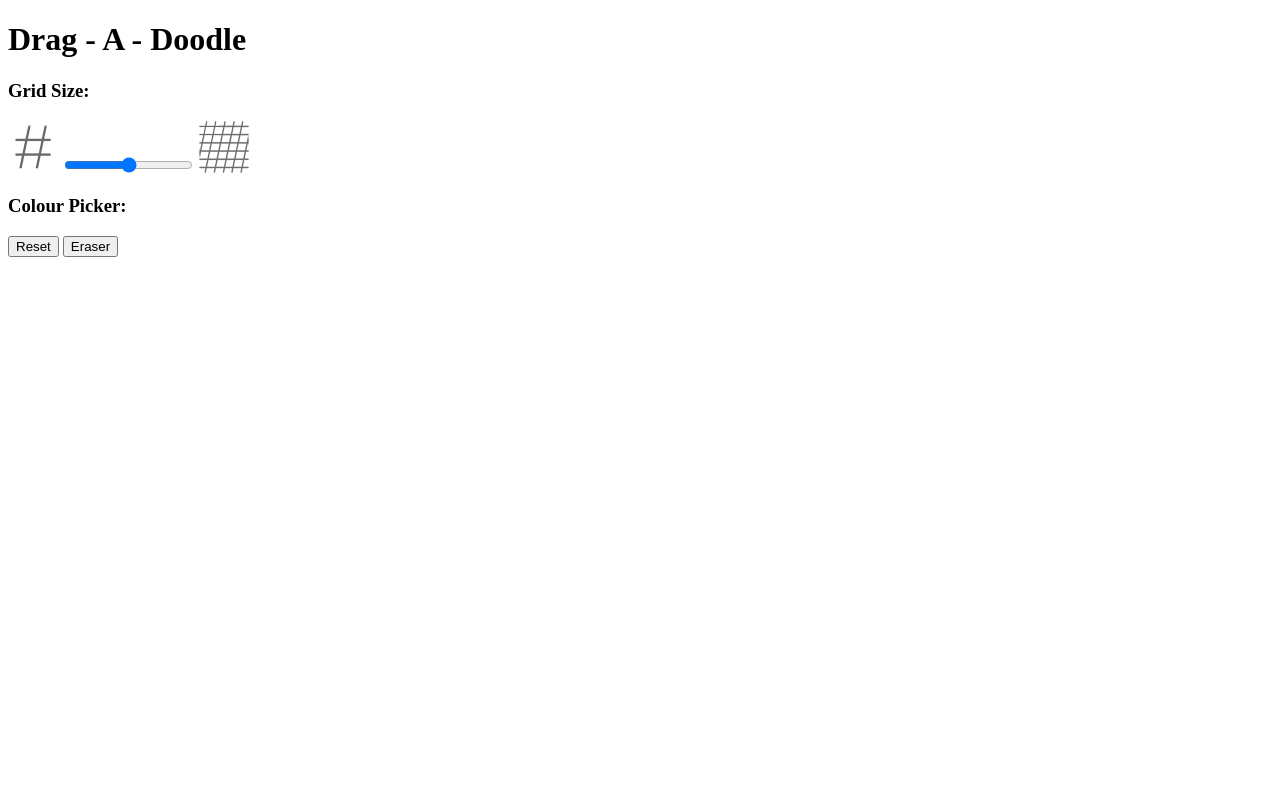
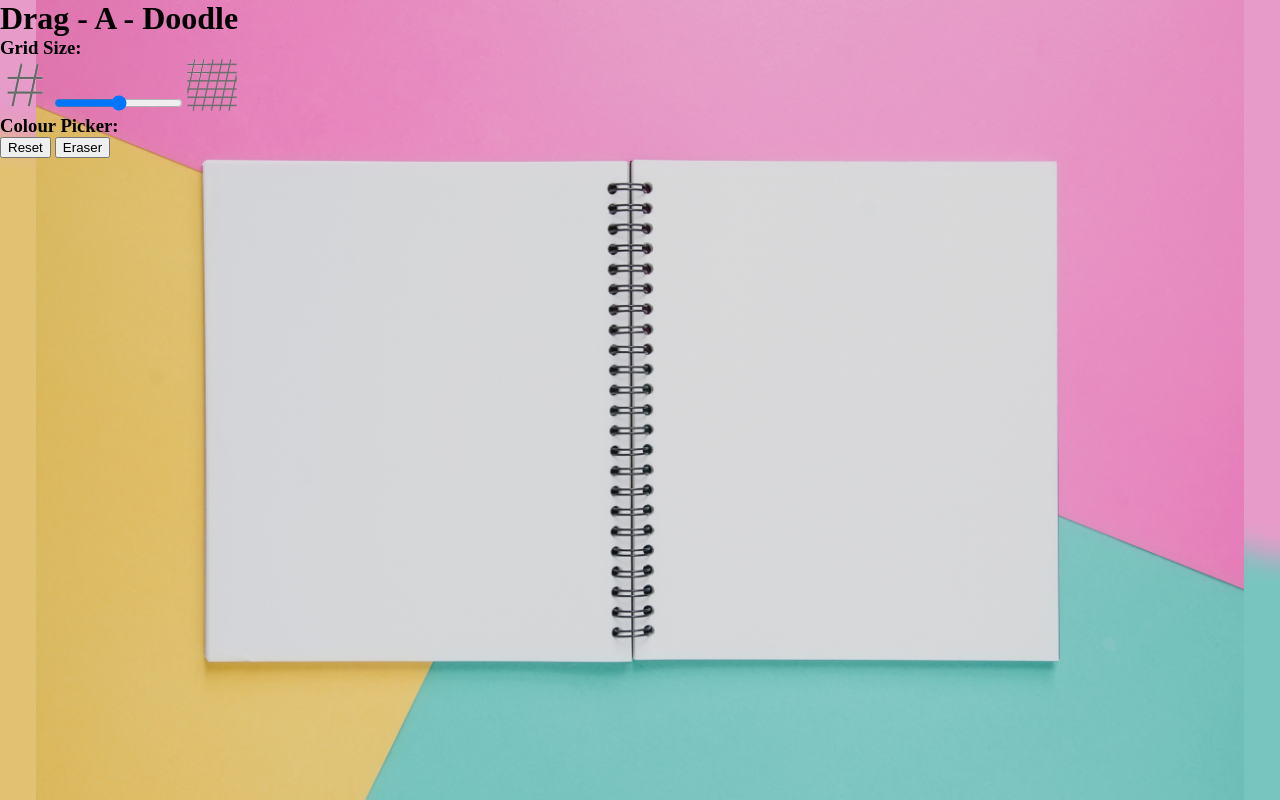
Before and after one commit to CapeTownKimmy/Drag-A-Doodle, a plain HTML site: page index.html in a window 1280 px wide. Drawn offline with Linux system fonts and the light colour scheme.

Commit message:
Insert and position main picture elements

```diff
--- a/index.html
+++ b/index.html
@@ -8,6 +8,7 @@
     <link rel="stylesheet" href="./styles.css">
 </head>
 <body>
+    <img id="backgroundBlur" src="./images/backgroundBlur.jpg" alt="Blurred background image of colours">
     <div id="mainContainer"> <!-- Background Image Container -->
 
         <h1>Drag - A - Doodle</h1>
@@ -37,6 +38,7 @@
         </div>
 
     </div>
+
     <script src="./script.js"></script>
 </body>
 </html>
--- a/styles.css
+++ b/styles.css
@@ -0,0 +1,33 @@
+
+
+/* Global Styling */
+* {
+    margin: 0;
+}
+
+/* ------------ Main Container Styling - Background------------ */
+#backgroundBlur {
+    width: 100vw;
+    height: 100vh;
+    position: absolute;
+    z-index: -1;
+}
+
+/* ------------ Main Container Styling - Background------------ */
+#mainContainer {
+    background-image: url(images/sketchBookMultiSmaller.jpg);
+    background-size: contain;
+    background-position: center;
+    background-repeat: no-repeat;
+    height: 100vh;
+}
+
+
+
+
+
+/* ------------ Main Container Styling ------------ */
+/* ------------ Main Container Styling ------------ */
+/* ------------ Main Container Styling ------------ */
+/* ------------ Main Container Styling ------------ */
+/* ------------ Main Container Styling ------------ */
```
Also changed, not shown: images/backgroundBlur.jpg (added), images/sketchBookMultiSmaller.jpg (added).
